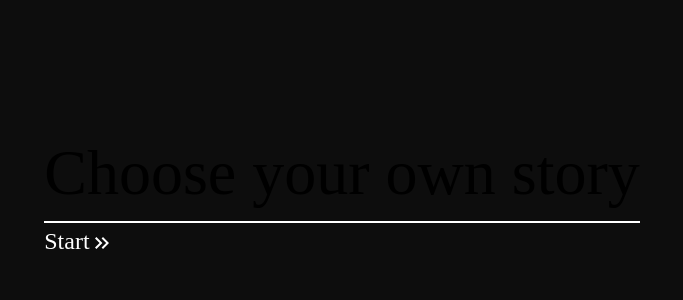
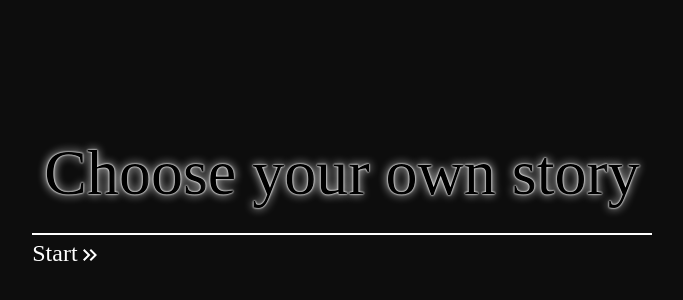
Before and after one commit to antman2028/CYOA-Game, a Next.js app: page / in a window 1280 px wide. Shown: the part 208-508 px from the top of the page, without its empty margins (298-981 px from the left). Built offline with nearby package versions, Linux system fonts and the light colour scheme.

Commit message:
Added point component

```diff
--- a/animatedComponents/StaggeredText.js
+++ b/animatedComponents/StaggeredText.js
@@ -19,7 +19,7 @@ const StaggeredText = ({text, size}) => {
     };
 
     return (
-        <motion.h1 className={`${sizeClass}`} variants={containerVariants} initial="hidden" animate="visible">
+        <motion.h1 className={`${sizeClass} glow`} variants={containerVariants} initial="hidden" animate="visible">
             {characters.map((char, index) => (
                 <motion.span key={index} variants={childVariants}>
                     {char}
--- a/animatedComponents/TitlePage.js
+++ b/animatedComponents/TitlePage.js
@@ -25,7 +25,9 @@ export default function TitlePage({onGameStart}) {
             <div className="bg-[#0d0d0d] z-11 flex items-center justify-center w-full h-screen ">
                 <div className="fixed  z-1   flex justify-center items-center">
                     <div className="justify-items-stretch items-center">
-                        <StaggeredText size="large" text="Choose your own story"/>
+                        <div className={"p-3"}>
+                            <StaggeredText id="thing" size="large" text="Choose your own story"/>
+                        </div>
                         <motion.div
                             initial={{width: 0}}
                             animate={{width: "100%"}}
--- a/app/globals.css
+++ b/app/globals.css
@@ -60,3 +60,15 @@ body {
     font-family: 'PT Serif', serif;
     font-size: 2rem;
 }
+
+.glow{
+    text-shadow:
+            0 0 2px #fff,
+            0 0 2px #fff,
+            0 0 10px #fff;
+    transition: all 0.3s ease;
+}
+
+#thing{
+    padding-right: 10px;
+}
--- a/components/GameScreen.js
+++ b/components/GameScreen.js
@@ -1,7 +1,36 @@
+'use client';
+import {motion} from "framer-motion";
+import {useState} from "react";
+import StaggeredText from "@/animatedComponents/StaggeredText";
+
 export default function GameScreen() {
+
+    const [score, setScore] = useState(0);
+
+    const eventHandler = () => {
+        setScore(score + 1);
+    }
+
     return (
         <div>
-            <h1>Game Screen</h1>
+            <div className={"fixed w-full h-[10%] flex justify-center items-end flex-col"}>
+                <ul className={"pr-5"}>
+                    <StaggeredText className="point-font" size="small" text= {`Pts: ${score}`} />
+                    <motion.div
+                        initial={{width: 0}}
+                        animate={{width: "100%"}}
+                        transition={{duration: 1}}
+                        style={{
+                            height: "2px",
+                            background: "white",
+                            margin: "0 auto",
+                        }}
+                    />
+                    </ul>
+
+                </div>
+            <div className={"w-full h-[10vh]"}/>
+            <h1>Game</h1>
         </div>
     )
 }
```
